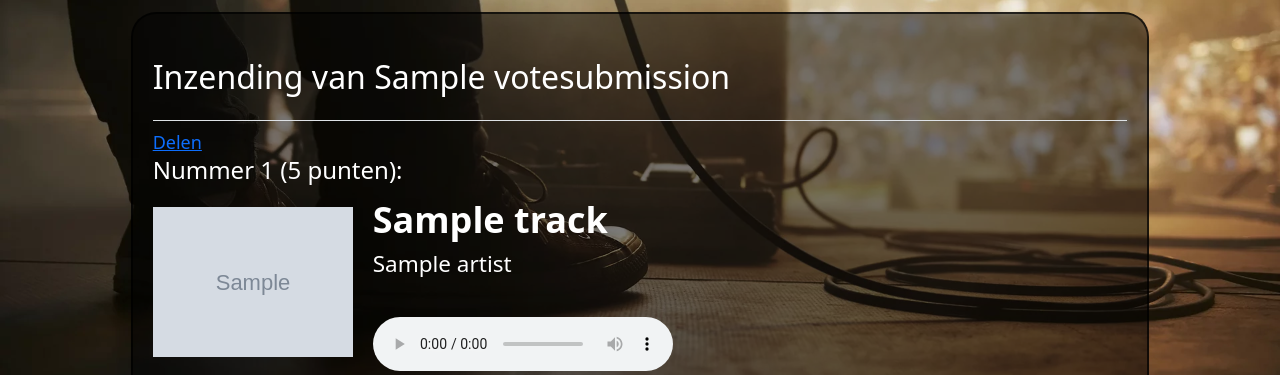
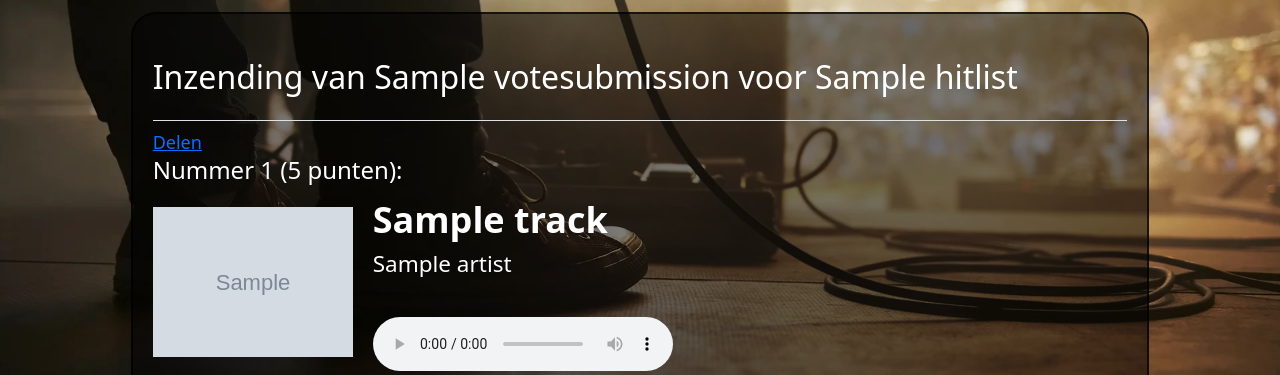
Before and after one commit to jur-clerkx/popell_top100, a Django app: page /stem/00000000-0000-0000-0000-000000000001 in a window 1280 px wide. Shown: the part 197-572 px from the top of the page. Run offline with Django 4.2, Linux system fonts and the light colour scheme; tables that the repository leaves empty hold one stand-in row (values such as "Sample post"); grey boxes marked "Sample" are stand-in pictures; some libraries are stand-ins or nearby versions.

Commit message:
Connect vote submissions to a hitlist

```diff
--- a/core/models.py
+++ b/core/models.py
@@ -1,3 +1,4 @@
+import datetime
 import uuid
 
 from django.db import models, transaction
@@ -13,6 +14,17 @@ class HitList(models.Model):
     vote_start_date = models.DateTimeField(blank=False, null=False)
     vote_end_date = models.DateTimeField(blank=False, null=False)
     is_closed = models.BooleanField(default=False)
+
+    @staticmethod
+    def get_current_hitlist():
+        now = datetime.datetime.now()
+        current_hitlist = HitList.objects.filter(
+            vote_start_date__lte=now, vote_end_date__gte=now, is_closed=False
+        )
+        if current_hitlist:
+            return current_hitlist.first()
+        else:
+            return None
 
 
 class Artist(models.Model):
@@ -97,13 +109,21 @@ class VoteSubmission(models.Model):
     id = models.UUIDField(primary_key=True, default=uuid.uuid4, editable=False)
     submitter_name = models.CharField(max_length=255, blank=False, null=False)
     is_invalidated = models.BooleanField(default=False)
+    timestamp = models.DateTimeField(default=datetime.datetime.now)
+
+    hit_list = models.ForeignKey(
+        HitList, blank=False, null=False, on_delete=models.PROTECT
+    )
 
     @staticmethod
     @transaction.atomic
     def create_vote_submission(
         name, song_1_uri, song_2_uri, song_3_uri, song_4_uri, song_5_uri
     ):
-        submission = VoteSubmission(submitter_name=name)
+        hitlist = HitList.get_current_hitlist()
+        if not hitlist:
+            raise Exception("Er is geen open hitlijst op dit moment!")
+        submission = VoteSubmission(submitter_name=name, hit_list=hitlist)
         submission.save()
         Vote.objects.create(
             track=Track.get_or_create_song_by_uri(song_1_uri),
--- /dev/null
+++ b/core/templates/closed.html
@@ -0,0 +1,5 @@
+{% extends 'base.html' %}
+{% block content %}
+    <h1>De lijst is gesloten</h1>
+    <p>Helaas is het niet mogelijk om op dit moment te stemmen. De lijst is al gesloten.</p>
+{% endblock %}
--- a/core/templates/index.html
+++ b/core/templates/index.html
@@ -1,6 +1,7 @@
 {% extends 'base.html' %}
+{% block title %}{{ hitlist.name }}{% endblock %}
 {% block content %}
-    <h1>Hello world</h1>
+    <h1>{{ hitlist.name }}</h1>
     <p>Dit is de intro tekst, heel verhaal enzo. Spannend joh</p>
     <a href="{% url 'core:vote' %}" class="btn btn-info">Open stem formulier</a>
 {% endblock %}
--- a/core/templates/view_vote_submission.html
+++ b/core/templates/view_vote_submission.html
@@ -11,14 +11,14 @@
 {% endblock %}
 
 
-{% block title %}Top 100{% endblock %}
+{% block title %}{{ object.hit_list.name }}{% endblock %}
 
 {% block content %}
     <!-- Facebook javascript SDK-->
     <div id="fb-root"></div>
     <script async defer crossorigin="anonymous" src="https://connect.facebook.net/nl_NL/sdk.js#xfbml=1&version=v15.0"
             nonce="4R8VAr9R"></script>
-    <h2 class="py-4 border-bottom">Inzending van {{ object.submitter_name }}</h2>
+    <h2 class="py-4 border-bottom">Inzending van {{ object.submitter_name }} voor {{ object.hit_list.name }}</h2>
     <div class="fb-share-button" data-href="{{ request.path }}" data-layout="button"
          data-size="large"><a target="_blank"
                               href="https://www.facebook.com/sharer/sharer.php?u={{ request.path|urlencode }}&amp;src=sdkpreparse"
--- a/core/templates/vote.html
+++ b/core/templates/vote.html
@@ -1,7 +1,7 @@
 {% extends "base.html" %}
 {% load static %}
 
-{% block title %}Stemmen{% endblock %}
+{% block title %}{{ hitlist.name }}{% endblock %}
 
 {% block head %}
     <link href="{% static 'css/vote.css' %}" rel="stylesheet">
@@ -79,7 +79,7 @@
 {% endblock %}
 
 {% block content %}
-    <h2>Bachelorclub Top 100 stemformulier</h2>
+    <h2>{{ hitlist.name }} stemformulier</h2>
     <br/>
     <form method="post">
         {% csrf_token %}
--- a/core/urls.py
+++ b/core/urls.py
@@ -5,6 +5,7 @@ from . import views
 app_name = "core"
 urlpatterns = [
     path("", views.IndexView.as_view(), name="index"),
+    path("closed/", views.HitlistClosedView.as_view(), name="closed"),
     path("stemmen/", views.VoteView.as_view(), name="vote"),
     path(
         "stem/<uuid:pk>",
--- a/core/views.py
+++ b/core/views.py
@@ -21,16 +21,37 @@ from core.spotify import spotify
 from core.widgets import CustomDateTimeInput
 
 
-class IndexView(TemplateView):
+class OpenHitListRequiredMixin:
+    def dispatch(self, request, *args, **kwargs):
+        if not HitList.get_current_hitlist():
+            return redirect("core:closed")
+        return super().dispatch(request, *args, **kwargs)
+
+
+class IndexView(OpenHitListRequiredMixin, TemplateView):
     template_name = "index.html"
 
+    def get_context_data(self, **kwargs):
+        context = super().get_context_data(**kwargs)
+        context["hitlist"] = HitList.get_current_hitlist()
+        return context
 
-class VoteView(View):
+
+class HitlistClosedView(TemplateView):
+    template_name = "closed.html"
+
+
+class VoteView(OpenHitListRequiredMixin, View):
     template_name = "vote.html"
 
     def get(self, request, *args, **kwargs):
         return render(
-            request, self.template_name, {"voteForm": VoteSubmissionForm()}
+            request,
+            self.template_name,
+            {
+                "voteForm": VoteSubmissionForm(),
+                "hitlist": HitList.get_current_hitlist(),
+            },
         )
 
     def post(self, request, *args, **kwargs):
--- a/popell_top100/settings.py
+++ b/popell_top100/settings.py
@@ -118,7 +118,7 @@ TIME_ZONE = "UTC"
 
 USE_I18N = True
 
-USE_TZ = True
+USE_TZ = False
 
 # Static files (CSS, JavaScript, Images)
 # https://docs.djangoproject.com/en/4.1/howto/static-files/
```
Also changed, not shown: core/migrations/0001_initial.py, core/migrations/0002_alter_artist_spotify_uri_alter_track_spotify_uri.py (deleted).
